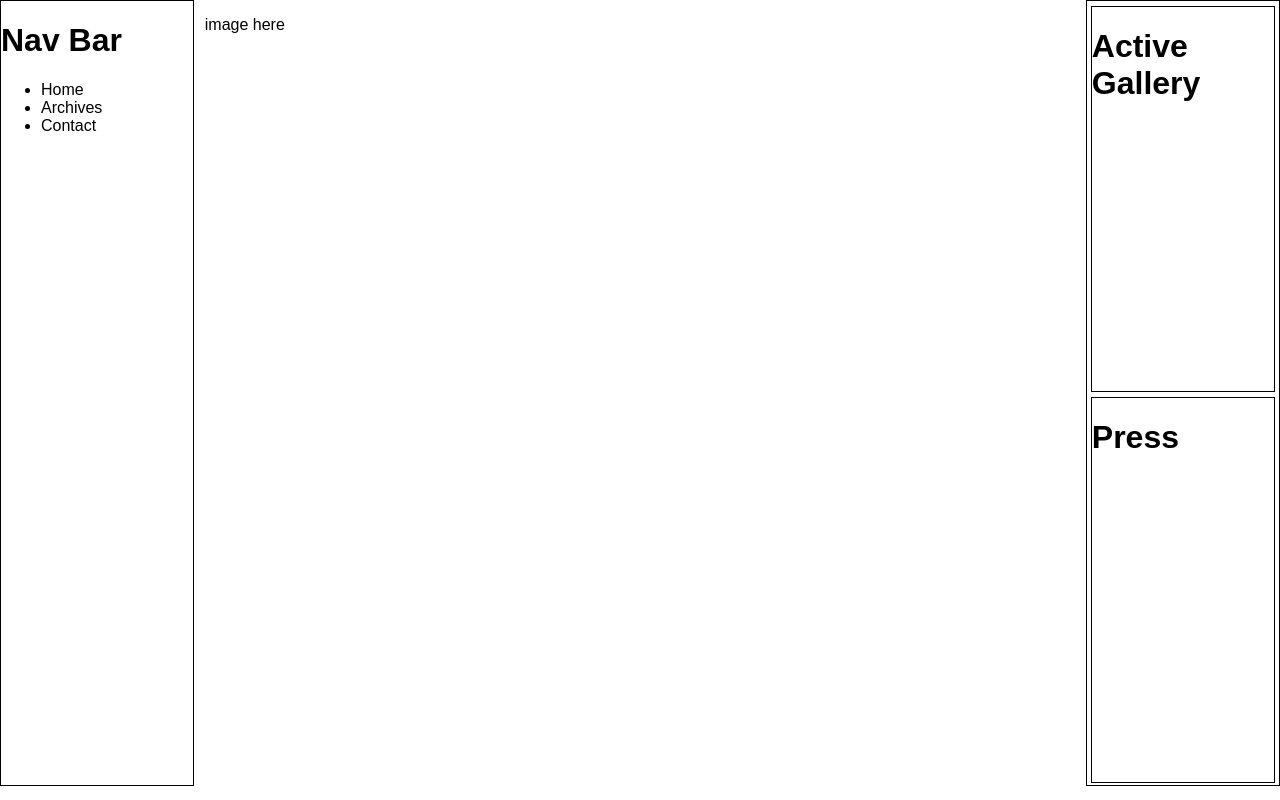
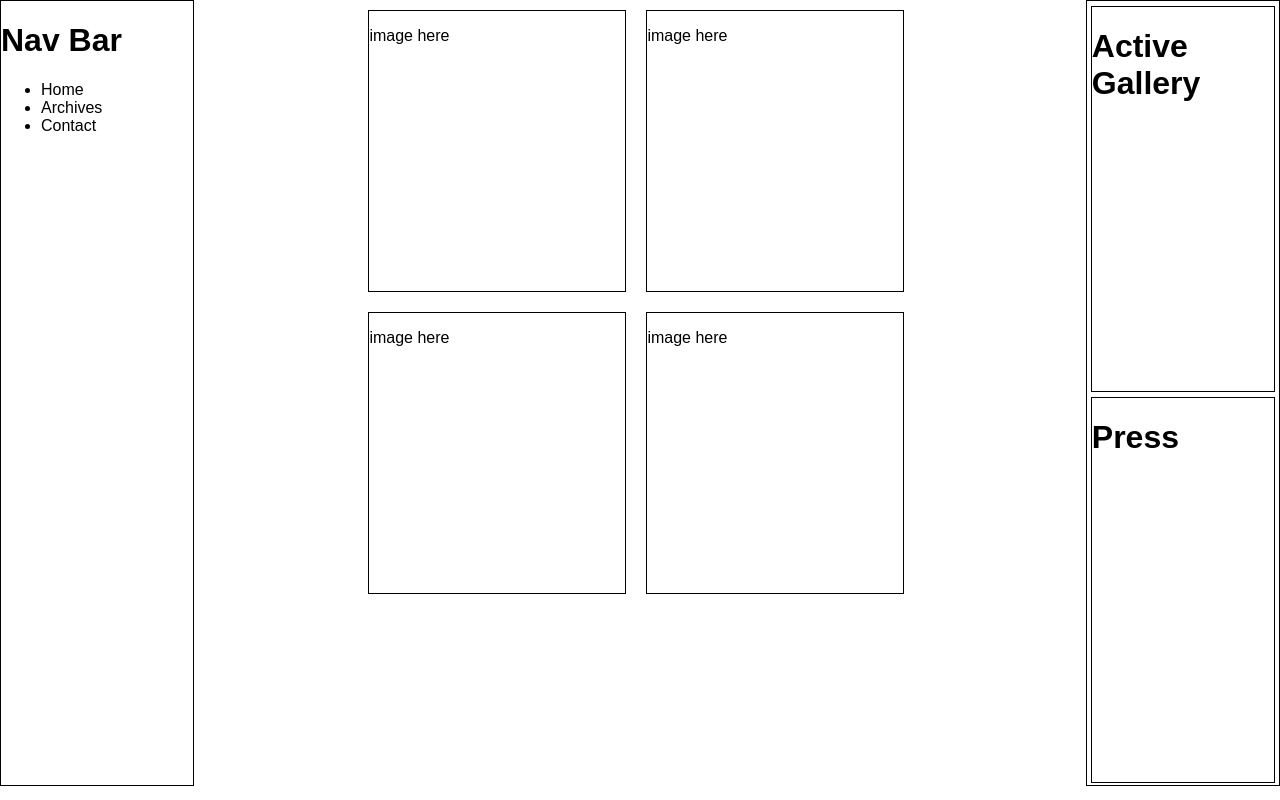
Before and after one commit to ericsingletonjr/website-mwgallery, a website: page public/archive.html in a window 1280 px wide. Drawn offline with nearby package versions, Linux system fonts and the light colour scheme; files whose address does not match are found by name.

Commit message:
Added the start of a gallery frame for archive page

```diff
--- a/public/archive.html
+++ b/public/archive.html
@@ -4,7 +4,7 @@
         <meta charset="UTF-8">
         <meta name="viewport" content="width=device-width, initial-scale=1.0">
         <meta http-equiv="X-UA-Compatible" content="ie=edge">
-        <link rel="stylesheet" type="text/css" href="styles/layout.css" />
+        <link rel="stylesheet" type="text/css" href="styles/archive.css" />
         <title>Archive</title>
     </head>
     <body>
@@ -19,8 +19,18 @@
                 </header>
                 <div class="wrapper">
                     <!-- Holds a grid-like setup for all existing galleries -->
+                    <!-- Will switch to handlebars to template it -->
                     <section class="gallery">
                         <p>image here</p>
+                    </section>
+                    <section class="gallery">
+                            <p>image here</p>
+                    </section>
+                    <section class="gallery">
+                            <p>image here</p>
+                    </section>
+                    <section class="gallery">
+                            <p>image here</p>
                     </section>
                 </div>
                 <section class="sidebar">
--- /dev/null
+++ b/public/styles/archive.css
@@ -0,0 +1,16 @@
+@import 'layout.css';
+
+@media screen and (min-width: 1200px) {
+    .wrapper{
+        width: 50%;
+        padding-left: 12vw;
+    }
+    .gallery{
+        float: left;
+        margin: 10px;
+        border: 1px solid black;
+        width: 20vw;
+        height: 35vh;
+    }
+
+}
```
